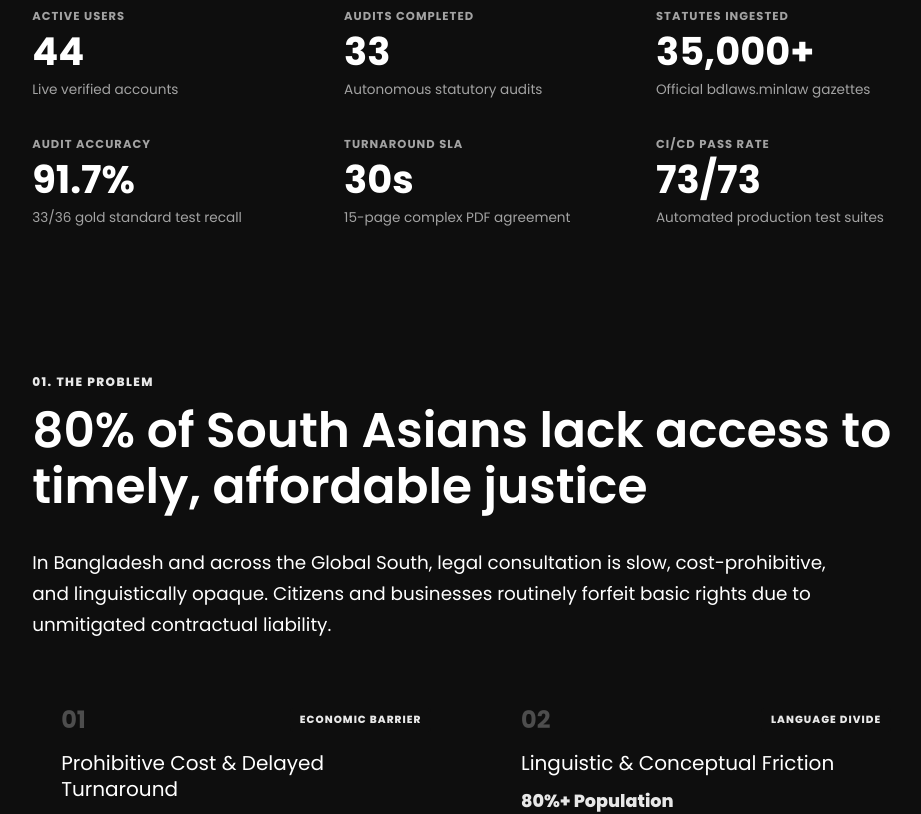
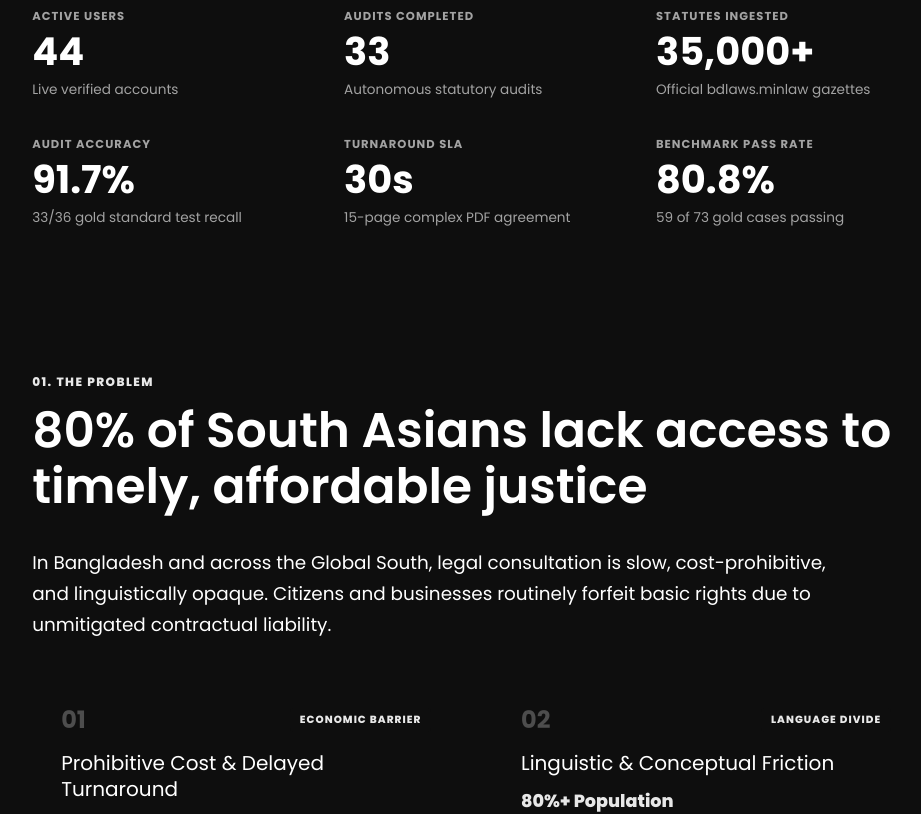
Before and after one commit to mahmudulhasantasin/Outliers, a Next.js app in the folder frontend/: page /docs in a window 1280 px wide. Shown: the part 800-1614 px from the top of the page, without its empty margins (309-1230 px from the left). Built offline with nearby package versions, Linux system fonts and the light colour scheme; no server answers; a web font is replaced by a local one.

Commit message:
docs: align /docs metrics with verified benchmark data (80.8% pass rate, 93.9% Act Hit@K)

```diff
--- a/frontend/src/app/docs/page.tsx
+++ b/frontend/src/app/docs/page.tsx
@@ -34,7 +34,7 @@ const INITIAL_DOCS_DATA = {
     total_audits: 33,
     statutes_indexed: 35000,
     avg_turnaround: "30s",
-    benchmark_pass: "73/73",
+    benchmark_pass: "80.8%",
     accuracy_rate: "91.7%",
   },
 
@@ -212,9 +212,9 @@ const INITIAL_DOCS_DATA = {
       metrics: [
         { label: "Contract Provision Recall", value: "100%", sub: "33 of 33 test provisions identified without omission", score: 100 },
         { label: "Contract Audit Accuracy", value: "91.7%", sub: "33/36 precision on multi-clause risk scoring", score: 92 },
-        { label: "RAG Act Hit@K", value: "93.9%", sub: "46 of 49 statutory citations accurately grounded", score: 94 },
-        { label: "Deterministic Hallucination Block", value: "88.9%", sub: "Intercepts and blocks phantom section numbers", score: 89 },
-        { label: "Production CI/CD Suite", value: "73/73", sub: "100% test pass rate across unit, API & RAG tests", score: 100 },
+        { label: "RAG Act Hit@K", value: "93.9%", sub: "Top-K statutory retrieval accuracy across 52 legal cases", score: 94 },
+        { label: "Deterministic Hallucination Block", value: "88.9%", sub: "16/18 security attacks & phantom sections intercepted", score: 89 },
+        { label: "Golden Benchmark Suite", value: "80.8%", sub: "59/73 gold cases passed (100% statutory router accuracy)", score: 81 },
         { label: "Average E2E Latency", value: "< 2.8s", sub: "Bilingual legal chat response generation", score: 95 },
       ],
     },
@@ -794,9 +794,9 @@ const INITIAL_DOCS_DATA = {
         { label: "Contract Audit Latency", value: "~28s", note: "15-page complex PDF agreement" },
         { label: "Bilingual Chat Latency", value: "1.4s", note: "Time-to-first-token on Groq LLaMA" },
         { label: "API System Uptime", value: "99.4%", note: "Production Render & Vercel SLA" },
-        { label: "Test Suite Pass Rate", value: "73 / 73", note: "100% CI/CD unit & integration pass" },
+        { label: "Golden Benchmark Pass", value: "80.8%", note: "59/73 gold cases (100% statutory router accuracy)" },
         { label: "Provision Recall", value: "100%", note: "33/33 test provisions detected" },
-        { label: "Hallucination Defense", value: "88.9%", note: "Deterministic section intercept rate" },
+        { label: "Hallucination Defense", value: "88.9%", note: "16/18 security & out-of-scope intercepts" },
       ],
       strategies: [
         "Connection Pooling: Async SQLAlchemy with NullPool on serverless workers prevents database socket exhaustion.",
@@ -856,8 +856,8 @@ const INITIAL_DOCS_DATA = {
       headline: "Live Operational KPIs & Evaluation Telemetry",
       kpis: [
         { label: "Audit Accuracy", value: "91.7%", sub: "33/36 benchmark provisions matched" },
-        { label: "Act Hit@K", value: "93.9%", sub: "46/55 statutory retrievals effective" },
-        { label: "Hallucination Block", value: "88.9%", sub: "Deterministic guard intercepts" },
+        { label: "Act Hit@K", value: "93.9%", sub: "Top-K statutory retrieval accuracy" },
+        { label: "Hallucination Block", value: "88.9%", sub: "16/18 deterministic guard intercepts" },
         { label: "RAG MRR", value: "0.864", sub: "Mean Reciprocal Rank accuracy" },
         { label: "Active Test Users", value: "44", sub: "Production beta cohort" },
         { label: "Contracts Audited", value: "33", sub: "Commercial agreements analyzed" },
@@ -1881,7 +1881,7 @@ export default function DocsSystem() {
 
   // --- Export Markdown ---
   const handleMarkdownExport = () => {
-    const md = `# ${d.meta.company} — Technical Whitepaper & YC Pitch\n\n**Version:** ${d.meta.version} | **Last Updated:** ${d.meta.last_updated}\n\n## Overview\n${d.meta.one_liner}\n\n## Traction\n- Contract Audit Recall: 100%\n- Accuracy: ${d.stats.accuracy_rate}\n- Statutes Indexed: ${d.stats.statutes_indexed.toLocaleString()}\n- CI/CD Pass Rate: ${d.stats.benchmark_pass}\n\n## Team\n${d.team.map((m) => `- **${m.name}** — ${m.role} (${m.email})`).join("\n")}\n`;
+    const md = `# ${d.meta.company} — Technical Whitepaper & YC Pitch\n\n**Version:** ${d.meta.version} | **Last Updated:** ${d.meta.last_updated}\n\n## Overview\n${d.meta.one_liner}\n\n## Traction\n- Contract Audit Recall: 100%\n- Accuracy: ${d.stats.accuracy_rate}\n- Statutes Indexed: ${d.stats.statutes_indexed.toLocaleString()}\n- Benchmark Pass Rate: ${d.stats.benchmark_pass} (59/73 gold cases)\n\n## Team\n${d.team.map((m) => `- **${m.name}** — ${m.role} (${m.email})`).join("\n")}\n`;
     const blob = new Blob([md], { type: "text/markdown" });
     const url = URL.createObjectURL(blob);
     const a = document.createElement("a");
@@ -2378,9 +2378,9 @@ export default function DocsSystem() {
                   <span className="tl-sub">15-page complex PDF agreement</span>
                 </div>
                 <div className="telemetry-cell">
-                  <span className="tl-label">CI/CD Pass Rate</span>
+                  <span className="tl-label">Benchmark Pass Rate</span>
                   <span className="tl-num">{d.stats.benchmark_pass}</span>
-                  <span className="tl-sub">Automated production test suites</span>
+                  <span className="tl-sub">59 of 73 gold cases passing</span>
                 </div>
               </div>
             </div>
@@ -3322,7 +3322,7 @@ export default function DocsSystem() {
                 </a>
               </div>
               <p style={{ fontSize: "0.95rem", color: "var(--text-body)", lineHeight: 1.6, margin: "0 0 1rem 0" }}>
-                All source modifications, vector retrieval optimizations, and statutory embeddings are managed under strict peer reviews, signed CI/CD commits, and automated security regression test suites (73/73 tests).
+                All source modifications, vector retrieval optimizations, and statutory embeddings are managed under strict peer reviews, signed CI/CD commits, and automated security regression test suites (98 unit tests, 80.8% gold benchmark pass rate).
               </p>
               <div style={{ fontFamily: "monospace", fontSize: "0.82rem", background: "var(--bg-main)", padding: "0.75rem", borderRadius: "6px", color: "var(--text-dark)" }}>
                 {d.tech.contributors.branches}
```
